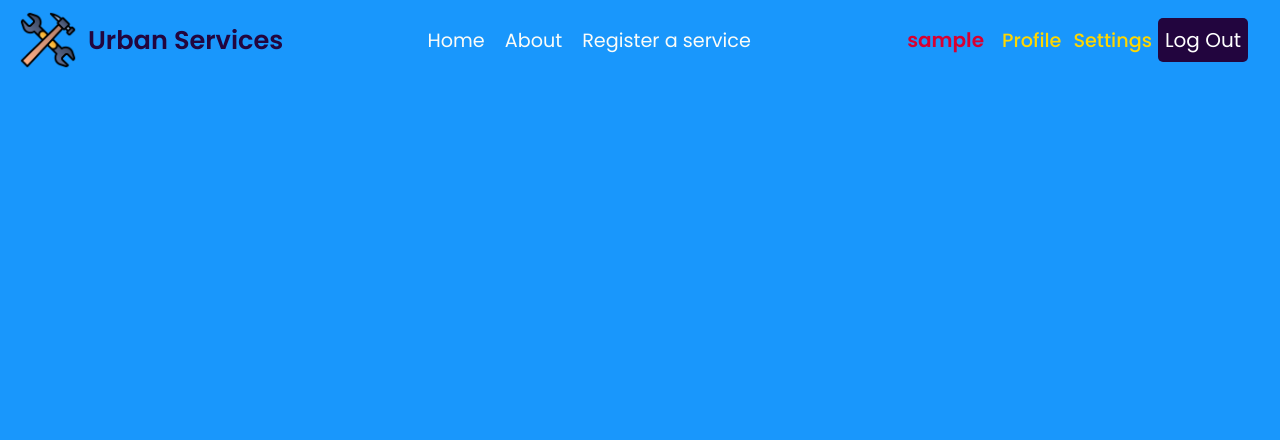
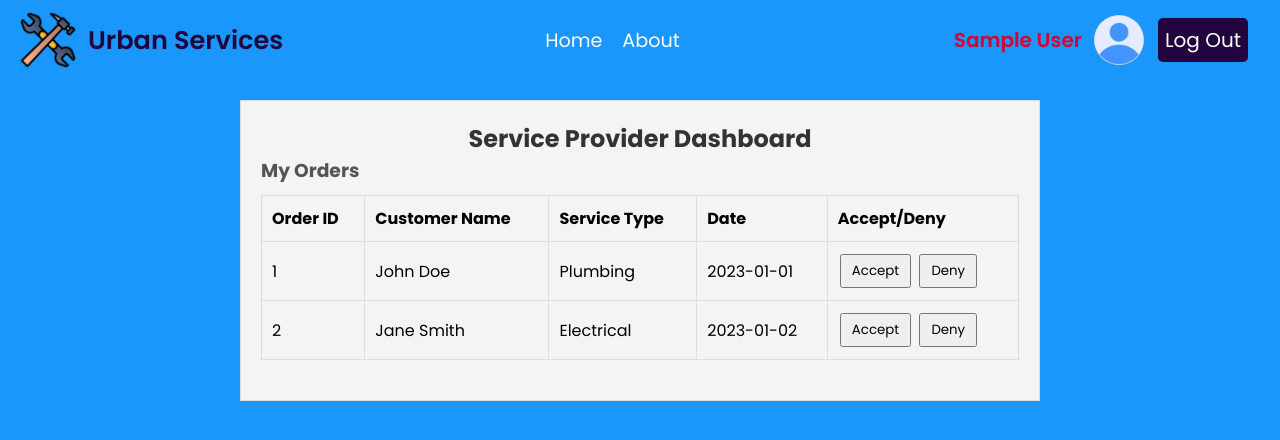
Before and after one commit to vinyas03/Urban-Services, a PHP site: page /serviceprovider/index.php in a window 1280 px wide. Shown: the top 440 px of the page. Run offline with PHP 8.4, Linux system fonts and the light colour scheme; the visitor is signed in with stand-in values (Sample User, id 1).

Commit message:
added dashboard template for serviceProvider

```diff
--- a/serviceprovider/index.php
+++ b/serviceprovider/index.php
@@ -1,6 +1,10 @@
 <?php
 session_start();
 include_once("../db_connect.php");
+
+if(!isset($_SESSION['serviceProviderID'])) {
+    header('Location: ../index.php');
+}
 ?>
 <!DOCTYPE html>
 <html lang="en">
@@ -15,6 +19,59 @@ include_once("../db_connect.php");
     <link href="https://fonts.googleapis.com/css2?family=Poppins:ital,wght@0,100;0,200;0,300;0,400;0,500;0,600;0,700;0,800;0,900;1,100&display=swap" rel="stylesheet">
 
     <title>Urban Services - Home</title>
+
+
+    <style>
+        /* dashboard.css */
+
+body {
+    font-family: Arial, sans-serif;
+    margin: 0;
+    padding: 0;
+}
+
+.dashboard-container {
+    max-width: 800px;
+    margin: 20px auto;
+    padding: 20px;
+    background-color: #f4f4f4;
+    border: 1px solid #ddd;
+}
+
+h2 {
+    text-align: center;
+    color: #333;
+}
+
+.dashboard-section {
+    margin-bottom: 20px;
+}
+
+.dashboard-section h3 {
+    color: #555;
+}
+
+table {
+    width: 100%;
+    border-collapse: collapse;
+    margin-top: 10px;
+}
+
+table, th, td {
+    border: 1px solid #ddd;
+}
+
+th, td {
+    padding: 10px;
+    text-align: left;
+}
+
+.accept-btn, .deny-btn, .edit-btn {
+    padding: 5px 10px;
+    margin: 2px;
+    cursor: pointer;
+}
+    </style>
 </head>
 <body>
 
@@ -29,24 +86,76 @@ include_once("../db_connect.php");
         <ul class="nav-items">
             <li><a href="./index.php">Home</a></li>
             <li><a href="#">About</a></li>
-            <li><a href="#">Register a service</a></li>
+            <!-- <li><a href="#">Register a service</a></li> -->
         </ul>
         <div class="nav-buttons">
-        <?php if (isset($_SESSION['user_id'])) { ?>
+        <?php if (isset($_SESSION['serviceProviderID'])) { ?>
 
-				<a style="margin:8px 12px;text-align:center;display:block;font-weight:600;font-size:1.25rem;color:#D80032;"><?php echo $_SESSION['user_name']; ?></a>
-				<a style="margin:8px 6px;font-weight:500;font-size:1.2rem;color:gold;">Profile</a>
-                <a style="margin:8px 6px;font-weight:500;font-size:1.2rem;color:gold;">Settings</a>
-                <a href="../logout.php"class="loginBtn">Log Out</a>
-				<?php } else { ?>
+			<a style="margin:8px 12px;text-align:center;display:block;font-weight:600;font-size:1.25rem;color:#D80032;"><?php echo $_SESSION['companyName']; ?></a>
+			<div class="profileImg"  style="margin:0 14px 0 0;">
+                <a href="./myprofile.php"><img src="../images/png/user.png" alt="profile image"></a>
+            </div>
+            <!-- <a style="margin:8px 6px;font-weight:500;font-size:1.2rem;color:gold;">Profile</a> -->
+
+            <!-- <a style="margin:8px 6px;font-weight:500;font-size:1.2rem;color:gold;">Settings</a> -->
+            <a href="../logout.php"class="loginBtn">Log Out</a>
+			<?php } else { ?>
                     <a href="../login.php" class="loginBtn">Login</a>
                     <a href="../signup.php" class="signupBtn">Register</a>
-		        <?php } ?>
-
+		    <?php } ?>
+            <!-- <div class="profile-dropdown">
+            <div class="profile-options">
+                <p><a href="./myprofile.php">My Profile</a></p>
+                <p><a href="./mybookings.php">My Bookings</a></p>
+            </div>
+            </div> -->
         </div>
     </header>
 
 
+    <div class="dashboard-container">
+        <h2>Service Provider Dashboard</h2>
+
+        <div class="dashboard-section">
+            <h3>My Orders</h3>
+            <table>
+                <thead>
+                    <tr>
+                        <th>Order ID</th>
+                        <th>Customer Name</th>
+                        <th>Service Type</th>
+                        <th>Date</th>
+                        <th>Accept/Deny</th>
+                    </tr>
+                </thead>
+                <tbody>
+                    <tr>
+                        <td>1</td>
+                        <td>John Doe</td>
+                        <td>Plumbing</td>
+                        <td>2023-01-01</td>
+                        <td>
+                            <button class="accept-btn">Accept</button>
+                            <button class="deny-btn">Deny</button>
+                        </td>
+                    </tr>
+                    <tr>
+                        <td>2</td>
+                        <td>Jane Smith</td>
+                        <td>Electrical</td>
+                        <td>2023-01-02</td>
+                        <td>
+                            <button class="accept-btn">Accept</button>
+                            <button class="deny-btn">Deny</button>
+                        </td>
+                    </tr>
+                    <!-- Add more rows as needed -->
+                </tbody>
+            </table>
+        </div>
+
+    </div>
+
     <script src="../scripts/script.js"></script>
 </body>
 </html>
```
